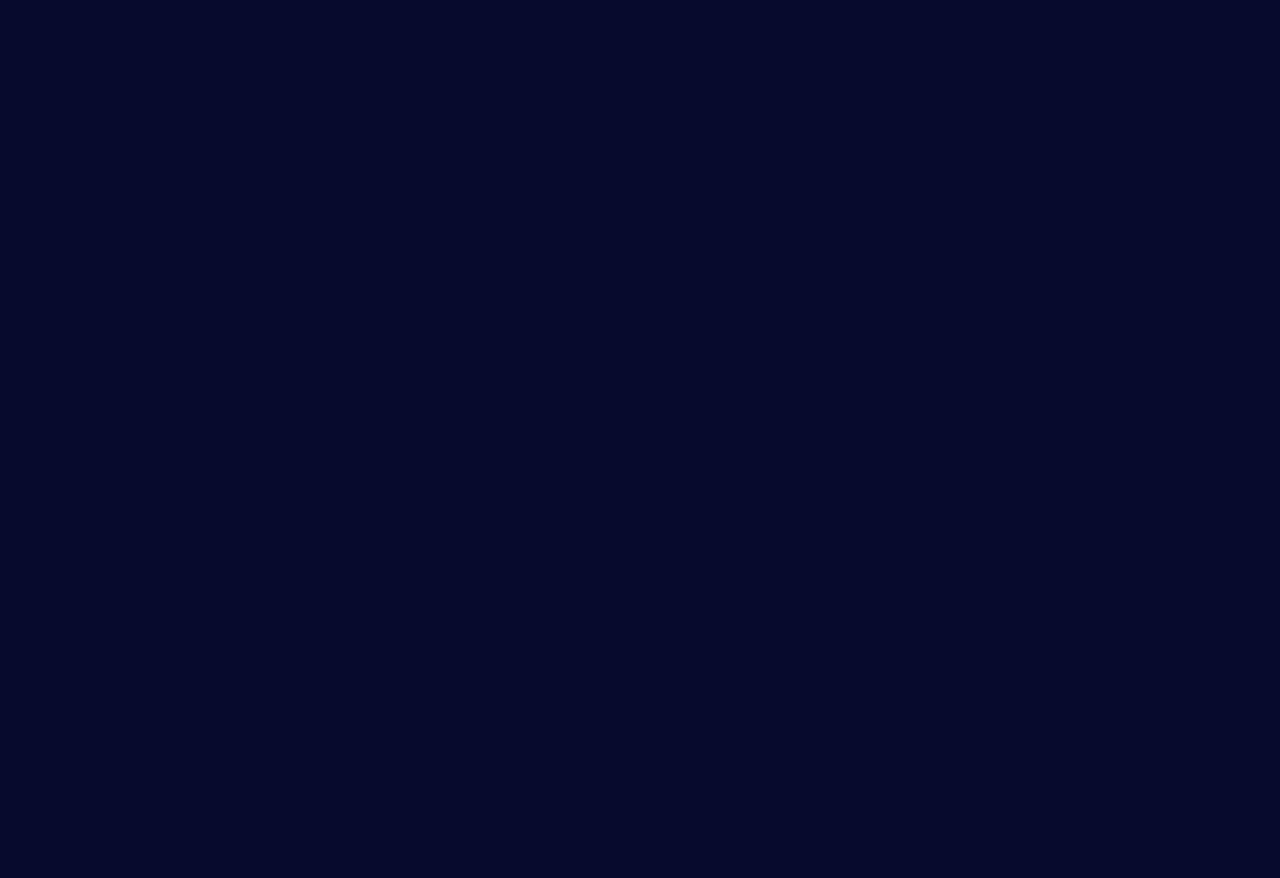
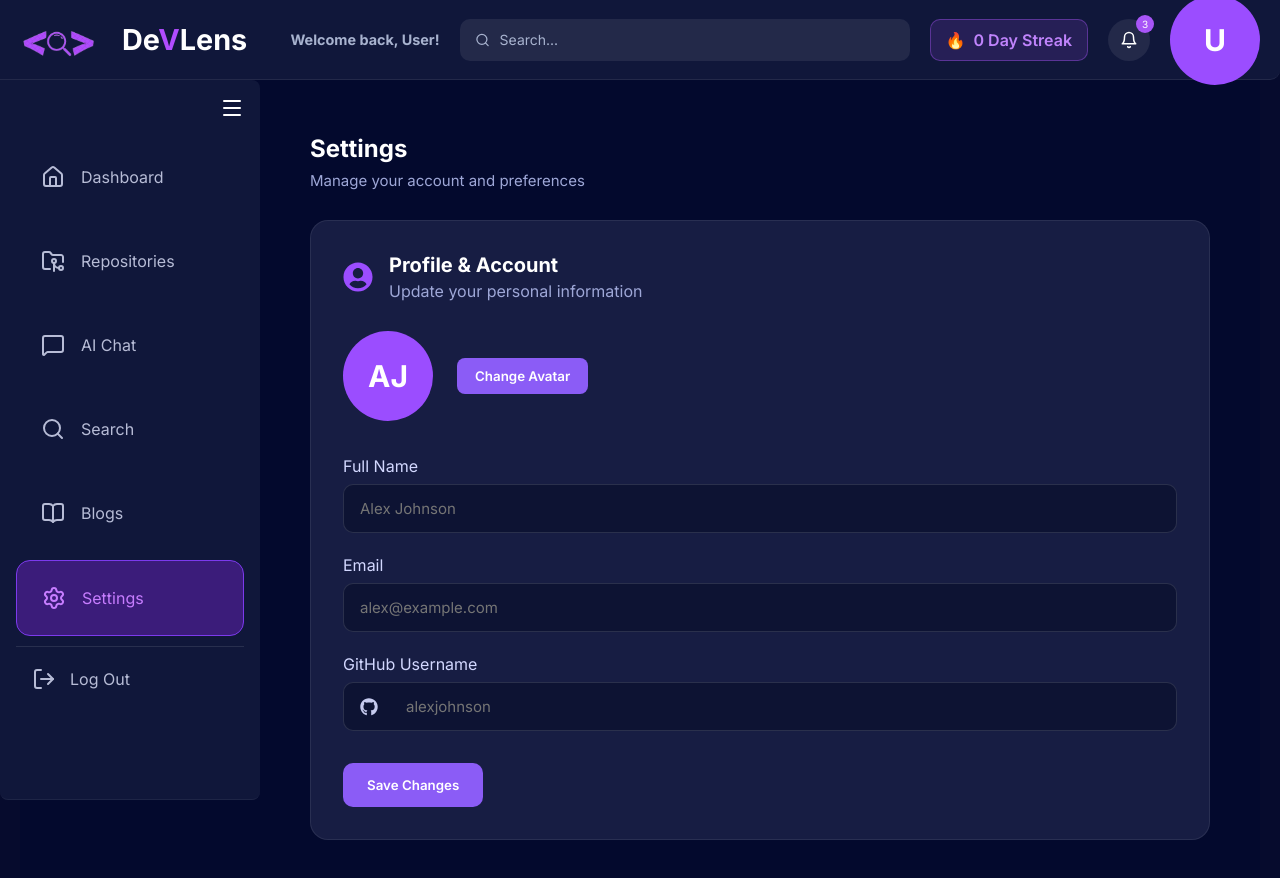
Before and after one commit to Ragamaie-Nagineni/DeVLens, a React app in the folder frontend/: page /settings in a window 1280 px wide. Before the commit this address had no page. Shown: the top 878 px of the page. Before the commit the page ends 800 px from the top, so only its background shows below. Built offline with nearby package versions, Linux system fonts and the light colour scheme; the HTML template or start-up script is replaced by a standard one.

Commit message:
added profile and accoout settings

```diff
--- a/frontend/src/App.jsx
+++ b/frontend/src/App.jsx
@@ -6,6 +6,7 @@ import Sidebar from "./components/Sidebar/Sidebar";
 import Dashboard from "./pages/Dashboard/Dashboard";
 import Repository from "./pages/Repository/Repository";
 import Blogs from "./pages/Blogs/Blogs";
+import Settings from "./pages/Settings/Settings";
 
 
 function App() {
@@ -40,8 +41,16 @@ function App() {
           path="/blogs"
           element={<Blogs/>}
         />
-        <Route path="/blogs/:id"
-        element={<BlogDetails />} />
+
+        <Route
+          path="/blogs/:id"
+          element={<BlogDetails />}
+        />
+
+        <Route
+          path="/settings"
+          element={<Settings />}
+        />
 
       </Routes>
 
--- /dev/null
+++ b/frontend/src/components/ProfileAccount/ProfileAccount.css
@@ -0,0 +1,176 @@
+.profile-card{
+
+    max-width:900px;
+    background:#171d43;
+    border:1px solid rgba(255,255,255,.08);
+    border-radius:18px;
+    padding:32px;
+
+}
+
+.card-title{
+
+    display:flex;
+    align-items:center;
+    gap:16px;
+    margin-bottom:30px;
+
+}
+
+.title-icon{
+
+    font-size:30px;
+    color:#9b4dff;
+
+}
+
+.card-title h2{
+
+    font-size:20px;
+    margin-bottom:4px;
+
+}
+
+.card-title p{
+
+    color:#9ea7d7;
+
+}
+
+.avatar-section{
+
+    display:flex;
+    align-items:center;
+    gap:24px;
+    margin-bottom:35px;
+
+}
+
+.avatar{
+
+    width:90px;
+    height:90px;
+    border-radius:50%;
+    background:/* linear-gradient(135deg,#8b5cf6,#3b82f6) */
+               #9b4dff;
+    display:flex;
+    align-items:center;
+    justify-content:center;
+    font-size:30px;
+    font-weight:bold;
+
+}
+
+.change-avatar{
+
+    padding:10px 18px;
+    border:none;
+    border-radius:8px;
+    background:#8b5cf6;
+    color:white;
+    cursor:pointer;
+    font-weight:600;
+
+}
+
+.change-avatar:hover{
+
+    background:#7c3aed;
+
+}
+
+.form-group{
+
+    display:flex;
+    flex-direction:column;
+    margin-bottom:22px;
+
+}
+
+.form-group label{
+
+    margin-bottom:8px;
+    color:#d3d8ff;
+
+}
+
+.form-group input{
+
+    background:#0d1333;
+    color:white;
+    border:1px solid rgba(255,255,255,.12);
+    border-radius:10px;
+    padding:14px 16px;
+    font-size:15px;
+
+}
+
+.form-group input:focus{
+
+    outline:none;
+    border-color:#8b5cf6;
+
+}
+
+.github-input{
+
+    display:flex;
+    align-items:center;
+    gap:12px;
+    background:#0d1333;
+    border:1px solid rgba(255,255,255,.12);
+    border-radius:10px;
+    padding:0 16px;
+
+}
+
+.github-input svg{
+
+    color:#c6cbef;
+    font-size:18px;
+
+}
+
+.github-input input{
+
+    flex:1;
+    border:none;
+    background:transparent;
+
+}
+
+.save-btn{
+
+    margin-top:10px;
+    padding:14px 24px;
+    border:none;
+    border-radius:10px;
+    background:#8b5cf6;
+    color:white;
+    font-weight:600;
+    cursor:pointer;
+
+}
+
+.save-btn:hover{
+
+    background:#7c3aed;
+
+}
+
+@media(max-width:768px){
+
+.avatar-section{
+
+    flex-direction:column;
+    align-items:flex-start;
+
+}
+
+.profile-card{
+
+    padding:22px;
+
+}
+
+}
--- /dev/null
+++ b/frontend/src/components/ProfileAccount/ProfileAccount.jsx
@@ -0,0 +1,87 @@
+import "./ProfileAccount.css";
+import { FaUserCircle, FaGithub } from "react-icons/fa";
+
+function ProfileAccount() {
+
+    return (
+
+        <div className="profile-card">
+
+            <div className="card-title">
+
+                <FaUserCircle className="title-icon"/>
+
+                <div>
+                    <h2>Profile & Account</h2>
+                    <p>Update your personal information</p>
+                </div>
+
+            </div>
+
+            <div className="avatar-section">
+
+                <div className="avatar">
+
+                    AJ
+
+                </div>
+
+                <button className="change-avatar">
+
+                    Change Avatar
+
+                </button>
+
+            </div>
+
+            <div className="form-group">
+
+                <label>Full Name</label>
+
+                <input
+                    type="text"
+                    placeholder="Alex Johnson"
+                />
+
+            </div>
+
+            <div className="form-group">
+
+                <label>Email</label>
+
+                <input
+                    type="email"
+                    placeholder="alex@example.com"
+                />
+
+            </div>
+
+            <div className="form-group">
+
+                <label>GitHub Username</label>
+
+                <div className="github-input">
+
+                    <FaGithub/>
+
+                    <input
+                        type="text"
+                        placeholder="alexjohnson"
+                    />
+
+                </div>
+
+            </div>
+
+            <button className="save-btn">
+
+                Save Changes
+
+            </button>
+
+        </div>
+
+    );
+}
+
+export default ProfileAccount;
--- a/frontend/src/components/Sidebar/Sidebar.jsx
+++ b/frontend/src/components/Sidebar/Sidebar.jsx
@@ -59,7 +59,10 @@ function Sidebar({ collapsed, setcollapsed }) {
                   className={location.pathname === "/blogs" ? "active" : ""}
                   onClick={() => navigate("/blogs")}
                ><BookOpen />{!collapsed && <span>Blogs</span>}</li>
-               <li><Settings />{!collapsed && <span>Settings</span>}</li>
+               <li
+                  className={location.pathname === "/settings" ? "active" : ""}
+                  onClick={() => navigate("/settings")}
+               ><Settings />{!collapsed && <span>Settings</span>}</li>
             </ul>
             <div className="logout" onClick={handleLogOut}>
                <LogOut />
--- /dev/null
+++ b/frontend/src/pages/Settings/Settings.css
@@ -0,0 +1,48 @@
+*{
+    margin:0;
+    padding:0;
+    box-sizing:border-box;
+}
+
+.settings{
+    display:flex;
+    min-height:100vh;
+    width:100%;
+    background:#03092d;
+    color:white;
+}
+
+.settings-content{
+    flex:1;
+    margin-left:260px;
+    margin-top:64px;
+    padding:30px;
+    transition:.3s;
+}
+
+.settings-content.collapsed{
+    margin-left:80px;
+}
+
+.settings-header{
+    margin-bottom:30px;
+}
+
+.settings-header h1{
+    font-size:1.5rem;
+    margin-bottom:8px;
+}
+
+.settings-header p{
+    color:#9ea7d7;
+    font-size:15px;
+}
+
+@media(max-width:768px){
+
+.settings-content{
+    margin-left:80px;
+    padding:20px;
+}
+
+}
--- /dev/null
+++ b/frontend/src/pages/Settings/Settings.jsx
@@ -0,0 +1,38 @@
+import react from "react";
+import { useState, useEffect } from "react";
+import Sidebar from "../../components/Sidebar/Sidebar";
+import "./Settings.css"
+import Header from "../../components/Header/Header";
+import ProfileAccount from "../../components/ProfileAccount/ProfileAccount";
+
+function Settings() {
+    const [collapsed, setCollapsed] = useState(false);
+
+    return (
+        <>
+            <Header />
+
+            <div className="settings">
+
+                <Sidebar
+                    collapsed={collapsed}
+                    setcollapsed={setCollapsed}
+                />
+
+                <div className={collapsed ? "settings-content collapsed" : "settings-content"}>
+
+                    <div className="settings-header">
+                        <h1>Settings</h1>
+                        <p>Manage your account and preferences</p>
+                    </div>
+
+                    <ProfileAccount />
+
+                </div>
+
+            </div>
+        </>
+    );
+}
+
+export default Settings;
```
